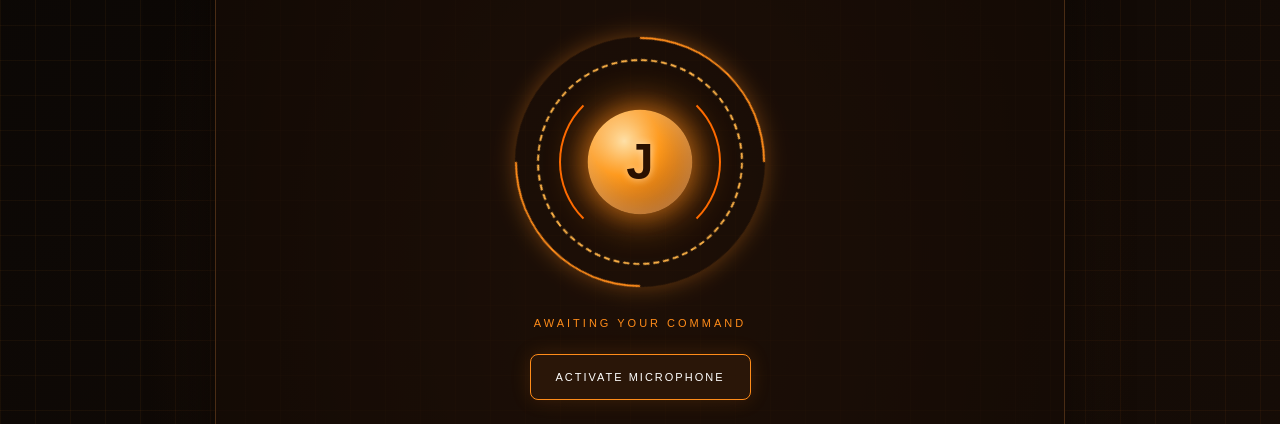
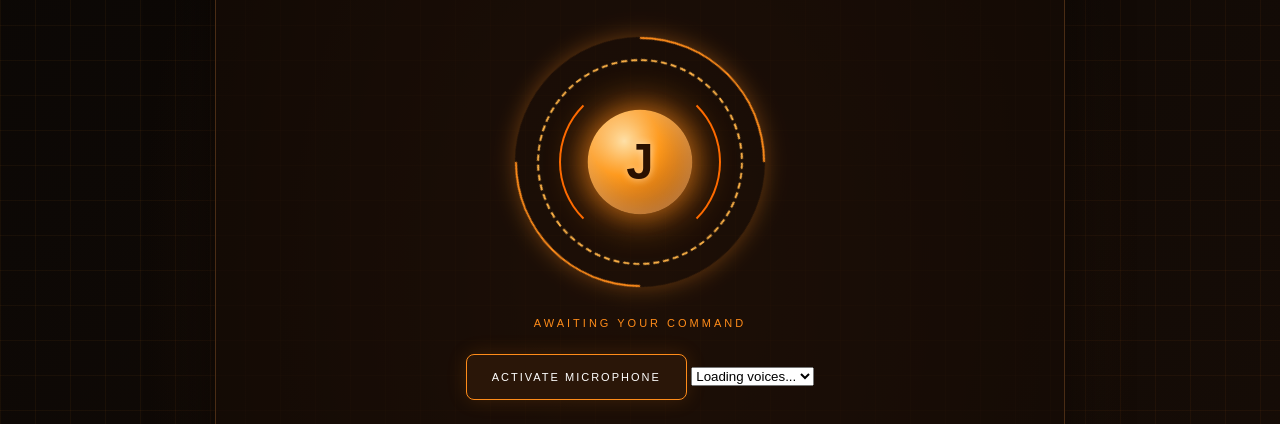
Before and after one commit to zvlrxq-coder/Personal-Jarvis-ai, a plain HTML site: page index.html in a window 1280 px wide. Shown: the part 255-679 px from the top of the page. Drawn offline with Linux system fonts and the light colour scheme.

Commit message:
Update index.html

```diff
--- a/index.html
+++ b/index.html
@@ -34,6 +34,10 @@
 
       <button id="voiceBtn">ACTIVATE MICROPHONE</button>
 
+<select id="voiceSelect" class="voice-select">
+  <option>Loading voices...</option>
+</select>
+
       <div class="clock" id="clock">00:00:00</div>
       <div class="date" id="date">LOADING DATE...</div>
     </main>
```
